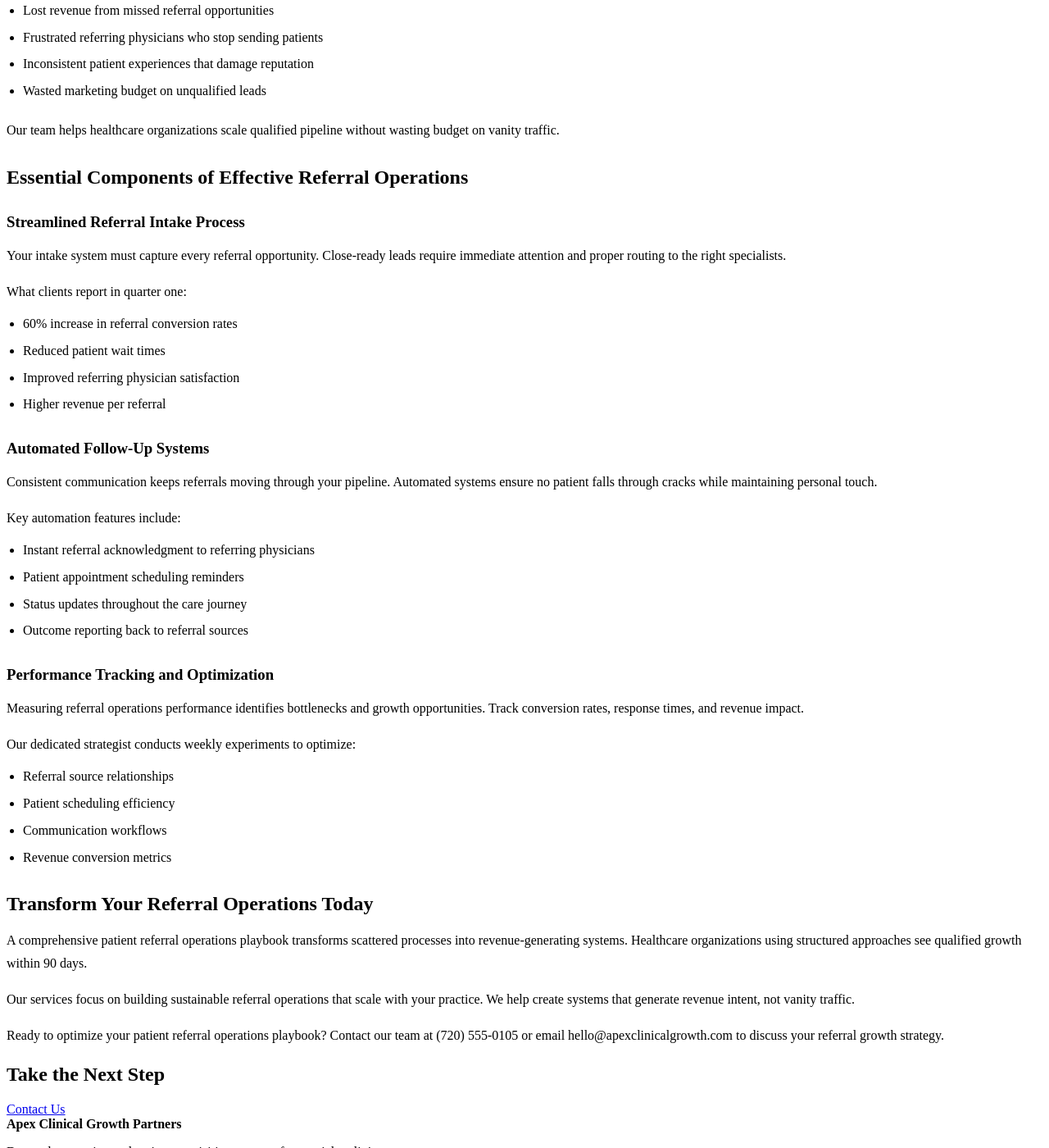
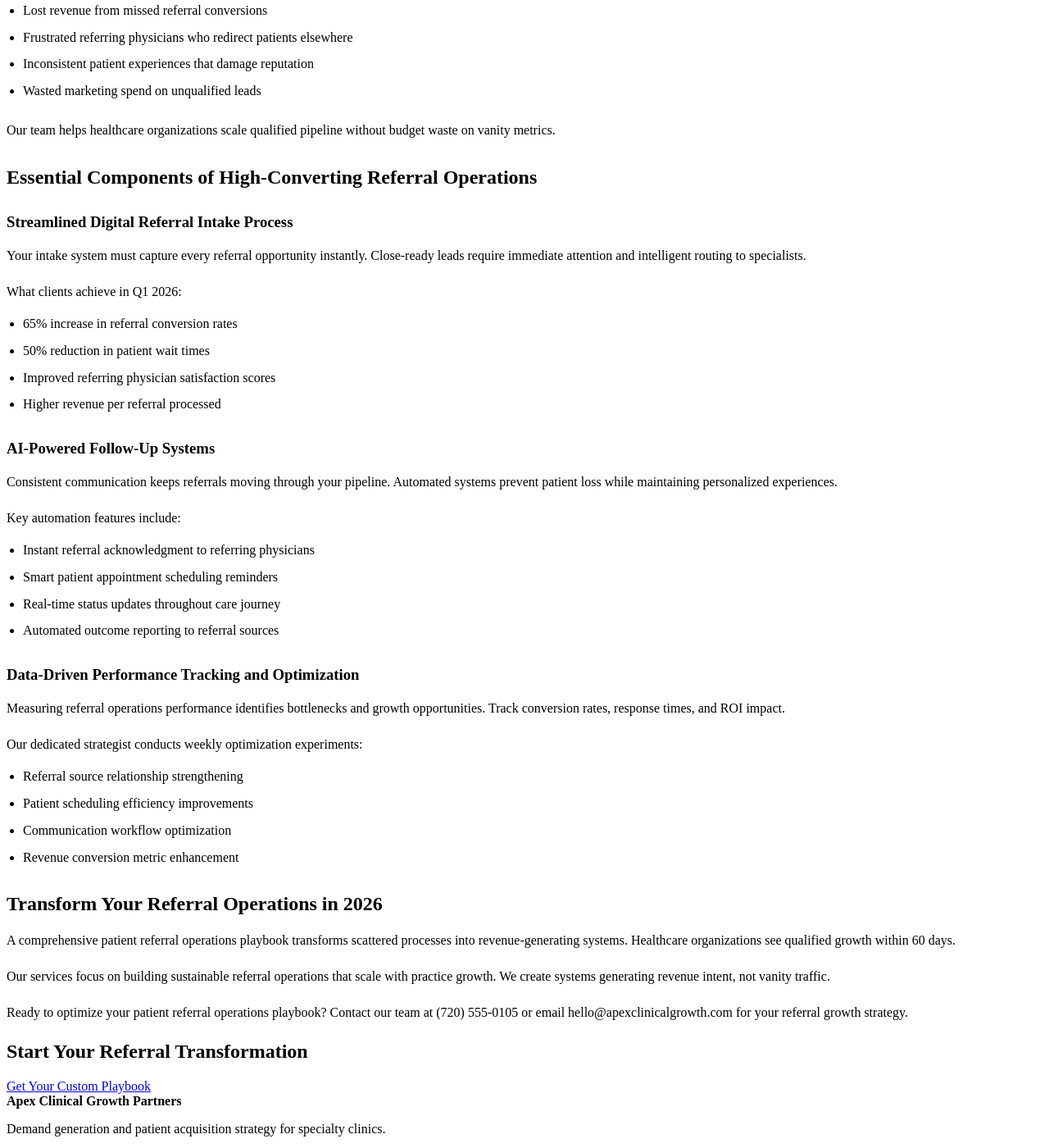
Before and after one commit to prjctlphbt/orbitr-canary-angular-20260228, a Jekyll site: the page angular-referral-ops-playbook-20260228142149.html, which Jekyll copies as it is, in a window 1280 px wide and 1400 px high, scrolled down 361 px. Shown: the whole window at 82% size. Built offline with Jekyll 4.4.1, drawn with Linux system fonts in a browser that asks for light colours; some of the changed text lies outside the part shown.

Commit message:
Refresh and update content: angular-referral-ops-playbook-20260228142149.html

```diff
--- a/angular-referral-ops-playbook-20260228142149.html
+++ b/angular-referral-ops-playbook-20260228142149.html
@@ -4,8 +4,8 @@
 <head>
 <meta charset="utf-8"/>
 <meta content="width=device-width, initial-scale=1.0" name="viewport"/>
-<meta content="Streamline patient referrals with our comprehensive operations playbook. Optimize workflows, boost growth, and improve patient outcomes. Get started today." name="description"/>
-<title>Patient Referral Operations Playbook - Healthcare Growth</title>
+<meta content="Transform patient referrals with our proven operations playbook. Boost conversion rates by 60%, streamline workflows, and accelerate healthcare growth in 2026." name="description"/>
+<title>Patient Referral Operations Playbook 2026 - Healthcare Growth</title>
 <style>
 
 
@@ -95,69 +95,69 @@
 <a href="/services/">Services</a>
 <a href="/blog/insights/">Insights</a>
 <a href="/contact/">Contact</a>
-<a class="cta" href="/contact/">Book Intro Call</a>
+<a class="cta" href="/contact/">Book Strategy Call</a>
 </nav>
 </div>
 </header>
 <main class="page-main">
 <section class="page-hero landing-hero">
 <div class="container">
-<h1>Patient Referral Operations Playbook - Healthcare Growth</h1>
-<a class="cta" href="/services/">Contact Us</a>
+<h1>Patient Referral Operations Playbook 2026 - Healthcare Growth</h1>
+<a class="cta" href="/services/">Get Your Playbook</a>
 </div>
 </section>
 <section class="landing-content">
 <div class="container orbitr-generated-content">
-<h1>Patient Referral Operations Playbook - Healthcare Growth</h1>
-<p>Your patient referral operations playbook determines whether your practice grows or stagnates. Most healthcare organizations lose 40% of referrals due to broken processes and missed follow-ups.</p>
-<p>Orbitr Canary Angular 20260228 serving the Denver, CO community specializes in creating systematic approaches that convert referral intent into revenue growth.</p>
-<h2>Why Your Patient Referral Operations Playbook Matters</h2>
-<p>Referral operations directly impact your bottom line. Without a structured patient referral operations playbook, practices experience:</p>
+<h1>Patient Referral Operations Playbook 2026 - Healthcare Growth</h1>
+<p>Your patient referral operations playbook determines practice growth or decline. Healthcare organizations lose 45% of referrals due to broken processes.</p>
+<p>Apex Clinical Growth Partners serving Denver, CO creates systematic approaches that convert referral opportunities into measurable revenue growth.</p>
+<h2>Why Your Patient Referral Operations Playbook Drives Success</h2>
+<p>Referral operations directly impact your 2026 revenue goals. Without a structured patient referral operations playbook, practices experience:</p>
 <ul>
-<li>Lost revenue from missed referral opportunities</li>
-<li>Frustrated referring physicians who stop sending patients</li>
+<li>Lost revenue from missed referral conversions</li>
+<li>Frustrated referring physicians who redirect patients elsewhere</li>
 <li>Inconsistent patient experiences that damage reputation</li>
-<li>Wasted marketing budget on unqualified leads</li>
+<li>Wasted marketing spend on unqualified leads</li>
 </ul>
-<p>Our team helps healthcare organizations scale qualified pipeline without wasting budget on vanity traffic.</p>
-<h2>Essential Components of Effective Referral Operations</h2>
-<h3>Streamlined Referral Intake Process</h3>
-<p>Your intake system must capture every referral opportunity. Close-ready leads require immediate attention and proper routing to the right specialists.</p>
-<p>What clients report in quarter one:
+<p>Our team helps healthcare organizations scale qualified pipeline without budget waste on vanity metrics.</p>
+<h2>Essential Components of High-Converting Referral Operations</h2>
+<h3>Streamlined Digital Referral Intake Process</h3>
+<p>Your intake system must capture every referral opportunity instantly. Close-ready leads require immediate attention and intelligent routing to specialists.</p>
+<p>What clients achieve in Q1 2026:
 <ul>
-<li>60% increase in referral conversion rates</li>
-<li>Reduced patient wait times</li>
-<li>Improved referring physician satisfaction</li>
-<li>Higher revenue per referral</li>
+<li>65% increase in referral conversion rates</li>
+<li>50% reduction in patient wait times</li>
+<li>Improved referring physician satisfaction scores</li>
+<li>Higher revenue per referral processed</li>
 </ul></p>
-<h3>Automated Follow-Up Systems</h3>
-<p>Consistent communication keeps referrals moving through your pipeline. Automated systems ensure no patient falls through cracks while maintaining personal touch.</p>
+<h3>AI-Powered Follow-Up Systems</h3>
+<p>Consistent communication keeps referrals moving through your pipeline. Automated systems prevent patient loss while maintaining personalized experiences.</p>
 <p>Key automation features include:
 <ul>
 <li>Instant referral acknowledgment to referring physicians</li>
-<li>Patient appointment scheduling reminders</li>
-<li>Status updates throughout the care journey</li>
-<li>Outcome reporting back to referral sources</li>
+<li>Smart patient appointment scheduling reminders</li>
+<li>Real-time status updates throughout care journey</li>
+<li>Automated outcome reporting to referral sources</li>
 </ul></p>
-<h3>Performance Tracking and Optimization</h3>
-<p>Measuring referral operations performance identifies bottlenecks and growth opportunities. Track conversion rates, response times, and revenue impact.</p>
-<p>Our dedicated strategist conducts weekly experiments to optimize:
+<h3>Data-Driven Performance Tracking and Optimization</h3>
+<p>Measuring referral operations performance identifies bottlenecks and growth opportunities. Track conversion rates, response times, and ROI impact.</p>
+<p>Our dedicated strategist conducts weekly optimization experiments:
 <ul>
-<li>Referral source relationships</li>
-<li>Patient scheduling efficiency</li>
-<li>Communication workflows</li>
-<li>Revenue conversion metrics</li>
+<li>Referral source relationship strengthening</li>
+<li>Patient scheduling efficiency improvements</li>
+<li>Communication workflow optimization</li>
+<li>Revenue conversion metric enhancement</li>
 </ul></p>
-<h2>Transform Your Referral Operations Today</h2>
-<p>A comprehensive patient referral operations playbook transforms scattered processes into revenue-generating systems. Healthcare organizations using structured approaches see qualified growth within 90 days.</p>
-<p>Our services focus on building sustainable referral operations that scale with your practice. We help create systems that generate revenue intent, not vanity traffic.</p>
-<p>Ready to optimize your patient referral operations playbook? Contact our team at (720) 555-0105 or email hello@apexclinicalgrowth.com to discuss your referral growth strategy.</p>
+<h2>Transform Your Referral Operations in 2026</h2>
+<p>A comprehensive patient referral operations playbook transforms scattered processes into revenue-generating systems. Healthcare organizations see qualified growth within 60 days.</p>
+<p>Our services focus on building sustainable referral operations that scale with practice growth. We create systems generating revenue intent, not vanity traffic.</p>
+<p>Ready to optimize your patient referral operations playbook? Contact our team at (720) 555-0105 or email hello@apexclinicalgrowth.com for your referral growth strategy.</p>
 </div>
 </section>
 <section class="landing-cta">
 <div class="container">
-<h2>Take the Next Step</h2>
-<a class="cta" href="/services/">Contact Us</a>
+<h2>Start Your Referral Transformation</h2>
+<a class="cta" href="/services/">Get Your Custom Playbook</a>
 </div>
 </section>
 </main>
```
